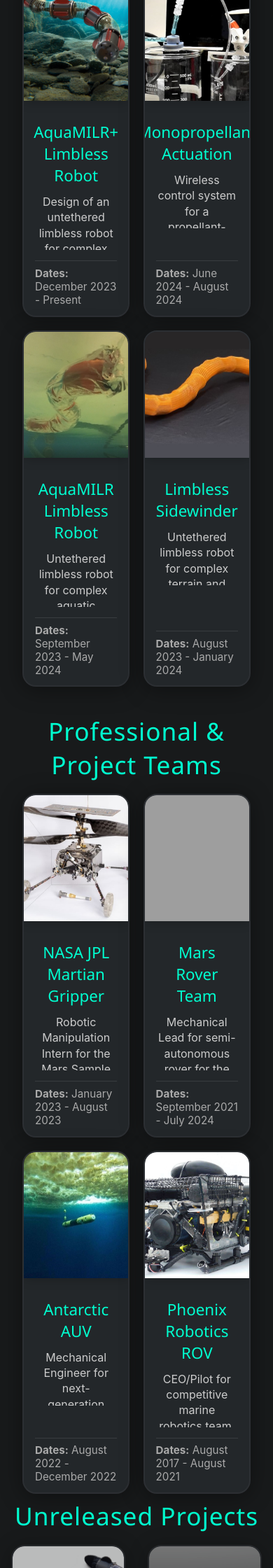
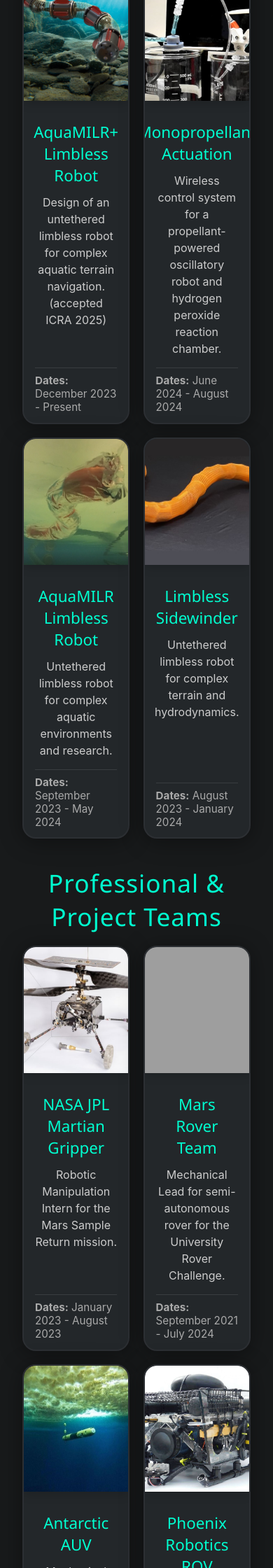
Before and after one commit to mattfern902/mattsPortfolioWebsite, a Jekyll site: the page built from projects.html, in a window 390 px wide. Shown: the part 317-2557 px from the top of the page at 70% size. Built offline with Jekyll 4.4.1, drawn with Linux system fonts in a browser that asks for light colours; grey boxes are pictures that could not be loaded.

Commit message:
tile pudate

```diff
--- a/projects.html
+++ b/projects.html
@@ -55,29 +55,33 @@
     <div class="section-title">Unreleased Projects</div>
     <div class="projects-grid" style="display:flex;gap:2em;justify-content:center;">
       <div style="max-width:320px;width:100%;">
-        <div class="project-card" style="text-decoration:none;padding:0;height:370px;min-height:370px;max-height:370px;width:100%;display:flex;flex-direction:column;overflow:hidden;align-items:center;opacity:0.7;pointer-events:none;">
+        <div class="project-card" style="text-decoration:none;padding:0;height:auto;min-height:480px;max-height:none;width:100%;display:flex;flex-direction:column;overflow:hidden;align-items:center;opacity:0.7;pointer-events:none;">
           <img src="{{ site.baseurl }}/assets/AquaMILR_Pro/proPic.jpg" alt="AquaMILR Pro" style="width:100%;height:220px;object-fit:cover;display:block;border-radius:1em 1em 0 0;">
-          <div style="flex:1 1 auto;width:100%;display:flex;flex-direction:column;justify-content:flex-start;align-items:center;overflow:hidden;">
-            <div class="project-title" style="margin-top:0.1em;margin-bottom:0.2em;">AquaMILR Pro</div>
-            <div class="project-desc" style="overflow:hidden;text-overflow:ellipsis;max-height:3.5em;margin-bottom:0.3em;">Next-generation untethered limbless robot for advanced aquatic navigation.</div>
-            <div style="margin-top:0.2em;font-size:0.95em;color:#aaa;"><b>Dates:</b> October 2024-Present</div>
+          <div style="flex:1 1 auto;width:100%;display:flex;flex-direction:column;justify-content:space-between;align-items:center;overflow:hidden;padding:0.8em 1em;box-sizing:border-box;">
+            <div>
+              <div class="project-title" style="margin-top:0;margin-bottom:0.5em;">AquaMILR Pro</div>
+              <div class="project-desc" style="overflow:hidden;text-overflow:ellipsis;max-height:none;margin-bottom:auto;line-height:1.4;">Next-generation untethered limbless robot for advanced aquatic navigation.</div>
+            </div>
+            <div class="project-dates" style="margin-top:1em;margin-bottom:0;padding-top:0.5em;border-top:1px solid rgba(255,255,255,0.1);font-size:0.95em;color:#aaa;flex-shrink:0;"><b>Dates:</b> October 2024-Present</div>
           </div>
         </div>
       </div>
       {% assign unreleased = site.projects | where: "restricted", true %}
       {% for project in unreleased %}
       <div style="max-width:320px;width:100%;">
-        <div class="project-card" style="text-decoration:none;padding:0;height:370px;min-height:370px;max-height:370px;width:100%;display:flex;flex-direction:column;overflow:hidden;align-items:center;opacity:0.7;pointer-events:none;">
+        <div class="project-card" style="text-decoration:none;padding:0;height:auto;min-height:480px;max-height:none;width:100%;display:flex;flex-direction:column;overflow:hidden;align-items:center;opacity:0.7;pointer-events:none;">
           {% if project.title == "Soft Fish (ETHZ SRL)" %}
             <img src="{{ site.baseurl }}/assets/soft-robotics-eth/sofiPic.jpg" alt="Soft Fish" style="width:100%;height:220px;object-fit:cover;display:block;border-radius:1em 1em 0 0;">
           {% elsif project.cover_image %}
             <img src="{{ site.baseurl }}{{ project.cover_image }}" alt="Cover for {{ project.title }}" style="width:100%;height:220px;object-fit:cover;display:block;border-radius:1em 1em 0 0;">
           {% endif %}
-          <div style="flex:1 1 auto;width:100%;display:flex;flex-direction:column;justify-content:flex-start;align-items:center;overflow:hidden;">
-            <div class="project-title" style="margin-top:0.1em;margin-bottom:0.2em;">{{ project.title }}</div>
-            <div class="project-desc" style="overflow:hidden;text-overflow:ellipsis;max-height:3.5em;margin-bottom:0.3em;">{{ project.description }}</div>
+          <div style="flex:1 1 auto;width:100%;display:flex;flex-direction:column;justify-content:space-between;align-items:center;overflow:hidden;padding:0.8em 1em;box-sizing:border-box;">
+            <div>
+              <div class="project-title" style="margin-top:0;margin-bottom:0.5em;">{{ project.title }}</div>
+              <div class="project-desc" style="overflow:hidden;text-overflow:ellipsis;max-height:none;margin-bottom:auto;line-height:1.4;">{{ project.description }}</div>
+            </div>
             {% if project.display_dates %}
-              <div style="margin-top:0.2em;font-size:0.95em;color:#aaa;"><b>Dates:</b> {{ project.display_dates }}</div>
+              <div class="project-dates" style="margin-top:1em;margin-bottom:0;padding-top:0.5em;border-top:1px solid rgba(255,255,255,0.1);font-size:0.95em;color:#aaa;flex-shrink:0;"><b>Dates:</b> {{ project.display_dates }}</div>
             {% endif %}
           </div>
         </div>
@@ -120,9 +124,22 @@
     min-height: auto !important;
     padding: 0 0.5em !important;
   }
+  .projects-grid-research,
+  .projects-grid-teams {
+    grid-template-columns: 1fr 1fr !important;
+    gap: 1.2em !important;
+    padding: 0 0.5em !important;
+    max-width: 100% !important;
+  }
+  .projects-grid-research .project-card,
+  .projects-grid-teams .project-card {
+    max-width: 320px !important;
+    width: 100% !important;
+    margin: 0 auto !important;
+  }
   .project-card {
     height: auto !important;
-    min-height: 450px !important;
+    min-height: 480px !important;
     max-height: none !important;
     width: 100% !important;
   }
@@ -148,13 +165,11 @@
     flex-shrink: 0 !important;
   }
   .project-card .project-desc {
-    max-height: 5em !important;
-    overflow: hidden !important;
-    text-overflow: ellipsis !important;
-    -webkit-line-clamp: 4 !important;
-    display: -webkit-box !important;
-    -webkit-box-orient: vertical !important;
-    line-height: 1.4 !important;
+    max-height: none !important;
+    overflow: visible !important;
+    text-overflow: clip !important;
+    display: block !important;
+    line-height: 1.5 !important;
     margin-bottom: auto !important;
     flex-shrink: 1 !important;
     flex-grow: 0 !important;
@@ -166,5 +181,23 @@
     padding-top: 0.5em !important;
     border-top: 1px solid rgba(255,255,255,0.1) !important;
   }
+  .projects-grid[style*="display:flex"] .project-card {
+    max-width: 320px !important;
+    min-height: 480px !important;
+    height: auto !important;
+  }
+  .projects-grid[style*="display:flex"] .project-card > div {
+    justify-content: space-between !important;
+    padding: 0.8em 1em !important;
+  }
+  .projects-grid[style*="display:flex"] .project-card .project-desc {
+    max-height: none !important;
+    overflow: visible !important;
+  }
+  .projects-grid[style*="display:flex"] .project-card .project-dates {
+    margin-top: 1em !important;
+    padding-top: 0.5em !important;
+    border-top: 1px solid rgba(255,255,255,0.1) !important;
+  }
 }
 </style>
```
